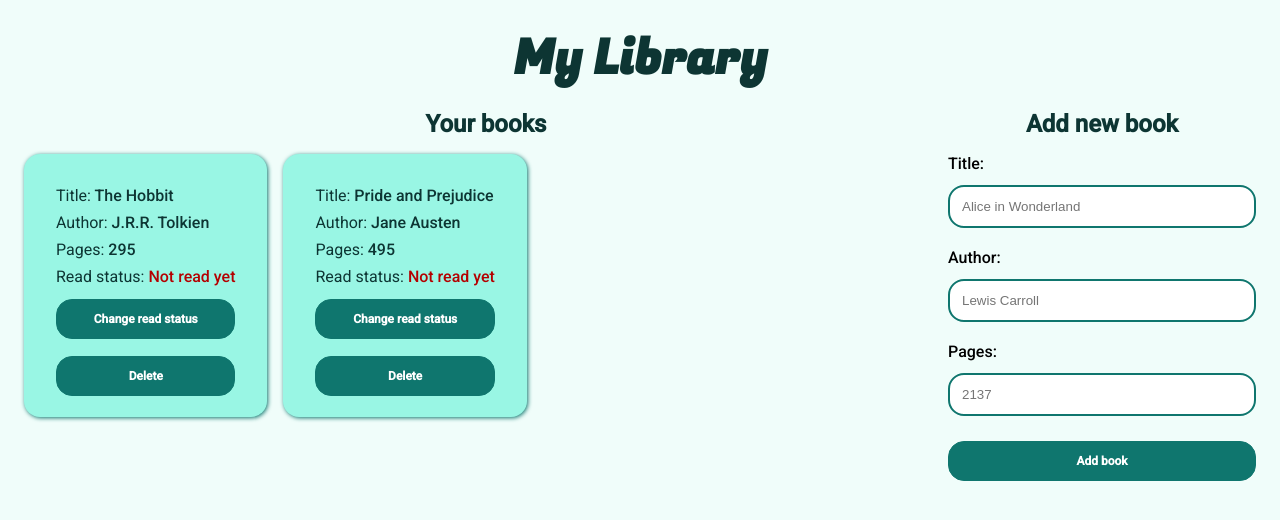
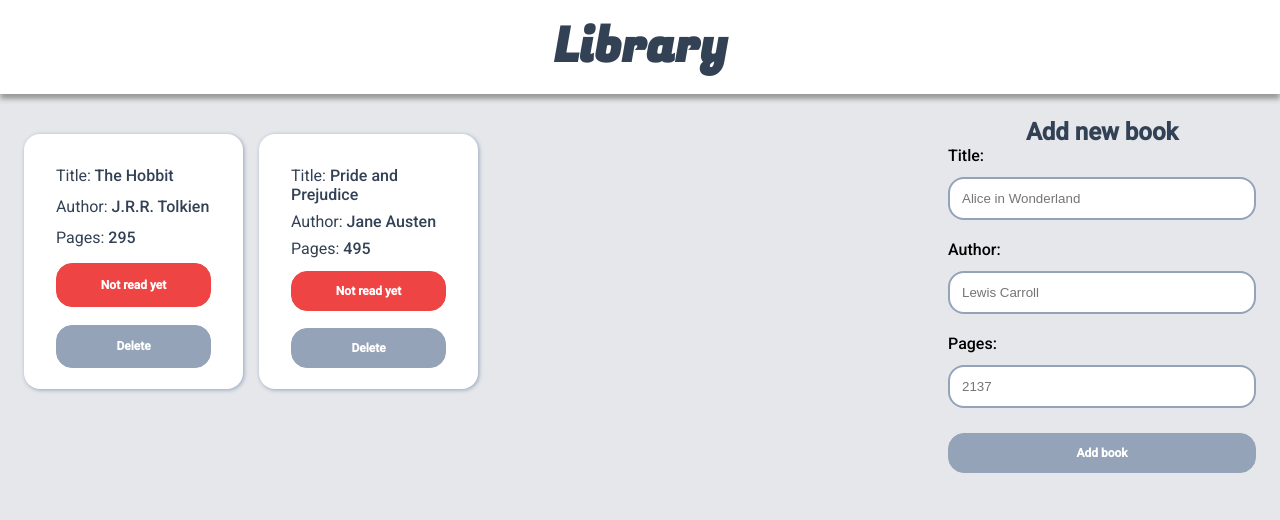
Before and after one commit to franius8/library, a plain HTML site: page index.html in a window 1280 px wide. Drawn offline with Linux system fonts and the light colour scheme.

Commit message:
Finish first version of project

```diff
--- a/index.html
+++ b/index.html
@@ -13,17 +13,18 @@
     <title>Library</title>
 </head>
 <body>
-    <h1>My Library</h1>
+    <div id="h1div">
+        <h1>Library</h1>
+    </div>
     <div id="content">
         <div id="books">
-            <h2>Your books</h2>
             <div id="container">
 
             </div>
         </div>
-        <div id="form">
+        <div id="formdiv">
             <h2>Add new book</h2>
-            <form id="form">
+            <form id="form" method="post">
                 <div class="formdiv">
                     <label for="title">Title:</label>
                     <input type="text" id="title" pattern="[A-Za-z]{2,64}" placeholder="Alice in Wonderland" required>
--- a/script.js
+++ b/script.js
@@ -1,5 +1,6 @@
 const container = document.getElementById('container');
 const addButton = document.getElementById('addbutton');
+const form = document.getElementById('form');
 const readButtonAry = [];
 
 let myLibrary = [];
@@ -18,24 +19,25 @@ class Book {
 
 document.addEventListener('click', function(e) {
     if (e.target && e.target.className == 'readbutton') {
-        toggleReadStatus(e.target.getAttribute('bookIndex'))
+        toggleReadStatus(e.target.getAttribute('bookIndex'), e.target);
     }
 });
 
 document.addEventListener('click', function(e) {
     if (e.target && e.target.className == 'deletebutton') {
-        deleteBook(e.target.getAttribute('bookIndex'))
+        deleteBook(e.target.getAttribute('bookIndex'));
     }
 });
 
-addButton.addEventListener('click', function() {
-    console.log('a');
+form.addEventListener('submit', function(e) {
+    e.preventDefault();
     const title = document.getElementById('title').value;
     const author = document.getElementById('author').value;
     const pages = document.getElementById('pages').value;
     myLibrary.push(new Book(title, author, pages, false));
     container.innerHTML = '';
     displayLibrary(myLibrary);
+    e.target.reset();
 });
 
 function addToLibrary(book) {
@@ -45,7 +47,10 @@ function addToLibrary(book) {
 function addReadButton(element, index) {
     const readButton = document.createElement('button');
     readButton.classList.add('readbutton');
-    readButton.textContent = 'Change read status';
+    const isRead = myLibrary[index].isRead
+    readButton.textContent = isRead ? 'Already read' : 'Not read yet' ;
+    readButton.style.backgroundColor = isRead ? 'var(--read)' : 'var(--not-read)' ;
+    readButton.style.border = isRead ? '1px solid var(--read)' : '1px solid var(--not-read)' ;
     readButton.setAttribute('bookIndex', index);
     element.appendChild(readButton);
 }
@@ -58,7 +63,7 @@ function addDeleteButton(element, index) {
     element.appendChild(deleteButton);
 }
 
-function toggleReadStatus(index) {
+function toggleReadStatus(index, button) {
     myLibrary[index].toggleReadStatus();
     container.innerHTML = '';
     displayLibrary(myLibrary);
@@ -72,22 +77,18 @@ function deleteBook(index) {
 
 function displayLibrary(library) {
     library.forEach((book, index) => {
-        const bookCard = document.createElement('div');
-        const bookName = document.createElement('div');
-        const bookAuthor = document.createElement('div');
-        const bookPages = document.createElement('div');
-        const isRead = document.createElement('div');
+        const bookCard = document.createElement('p');
+        const bookName = document.createElement('p');
+        const bookAuthor = document.createElement('p');
+        const bookPages = document.createElement('p');
         bookCard.classList.add('bookcard');
         bookCard.setAttribute('bookIndex', index);
         bookName.innerHTML = `<span class="light">Title:</span> ${book.name}`;
         bookAuthor.innerHTML = `<span class="light">Author:</span> ${book.author}`;
         bookPages.innerHTML = `<span class="light">Pages:</span> ${book.pages}`;
-        isRead.innerHTML = '<span class="light">Read status:</span> ' +
-            (book.isRead ? 'Already read' : '<span class="redspan">Not read yet</span>');
         bookCard.appendChild(bookName);
         bookCard.appendChild(bookAuthor);
         bookCard.appendChild(bookPages);
-        bookCard.appendChild(isRead);
         addReadButton(bookCard, index);
         addDeleteButton(bookCard,index);
         container.appendChild(bookCard);
--- a/style.css
+++ b/style.css
@@ -1,22 +1,31 @@
 :root {
-    --background-color: #f0fdfa;
-    --card-background-color: #99f6e4;
-    --border-color: #0f766e;
-    --hover-color: #0d3533;
+    --background-color: #e5e7eb;
+    --card-background-color: white;
+    --border-color: #94a3b8;
+    --hover-color: #334155;
+    --read: #22c55e;
+    --not-read: #ef4444;
+
 }
 
 body {
     background-color: var(--background-color);
     font-family: Roboto, Arial, Helvetica, sans-serif;
     font-weight: 500;
-    padding: 1rem;
+    margin: 0;
+    padding: 0;
+}
+
+#h1div {
+    background-color: white;
+    padding: 0.75rem 0;
+    box-shadow: 0 5px 5px #999999;
 }
 
 h1, h2 {
     color: var(--hover-color);
     text-align: center;
     margin: 0;
-    margin-bottom: 1rem;
 }
 
 h1 {
@@ -27,11 +36,12 @@ h1 {
 #content {
     display: grid;
     grid-template: 1fr / 3fr 1fr;
+    padding: 1.5rem;
 }
 
 #container {
-    display: flex;
-    flex-wrap: wrap;
+    display: grid;
+    grid-template-columns: repeat(4, 1fr);
     gap: 1rem;
 }
 
@@ -43,6 +53,14 @@ h1 {
  display: grid;
  gap: 0.5rem;
  color: var(--hover-color);
+ word-wrap: break-word;
+ min-width: 0;
+}
+
+.bookcard p {
+    word-wrap: break-word;
+    min-width: 0;
+    margin: 0;
 }
 
 .light {
@@ -72,6 +90,11 @@ form {
     gap: 1.25rem;
 }
 
+#formdiv {
+    position: sticky;
+    top: 0;
+}
+
 .formdiv {
     display: flex;
     flex-direction: column;
@@ -92,3 +115,7 @@ form {
 .redspan {
     color: rgb(180, 0, 0);
 }
+
+.read {
+    background-color: red;
+}
```
